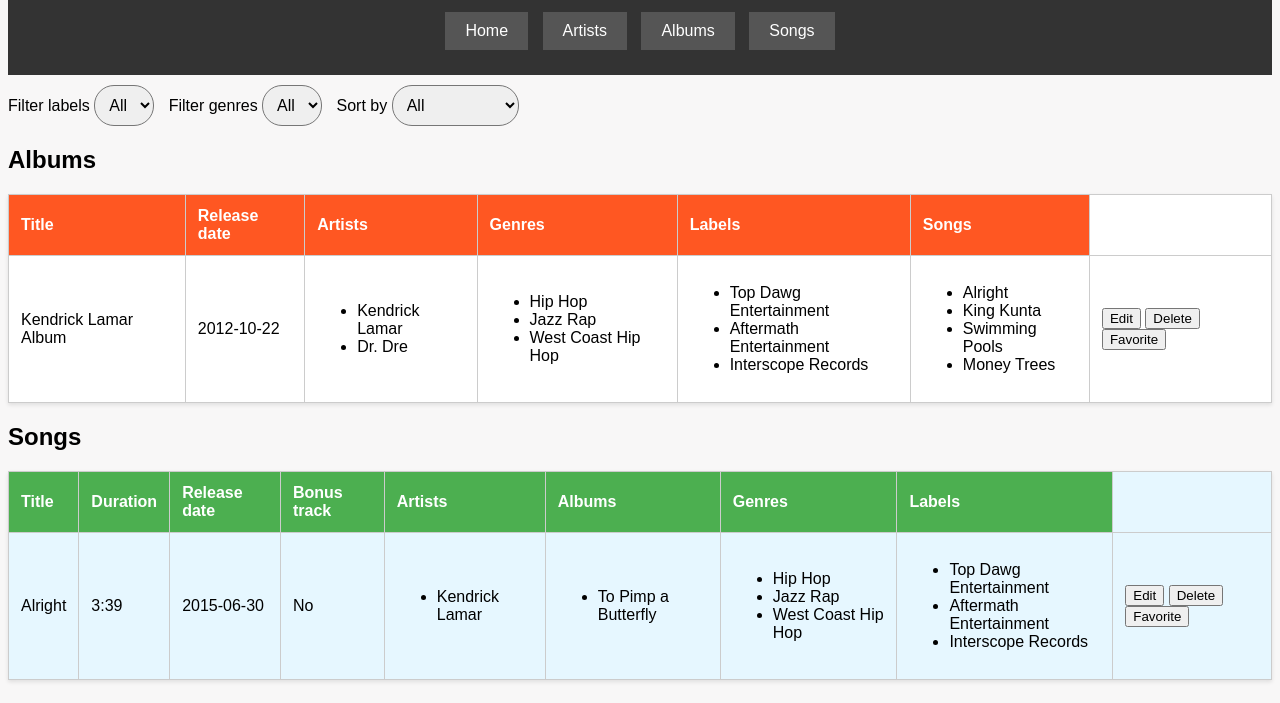
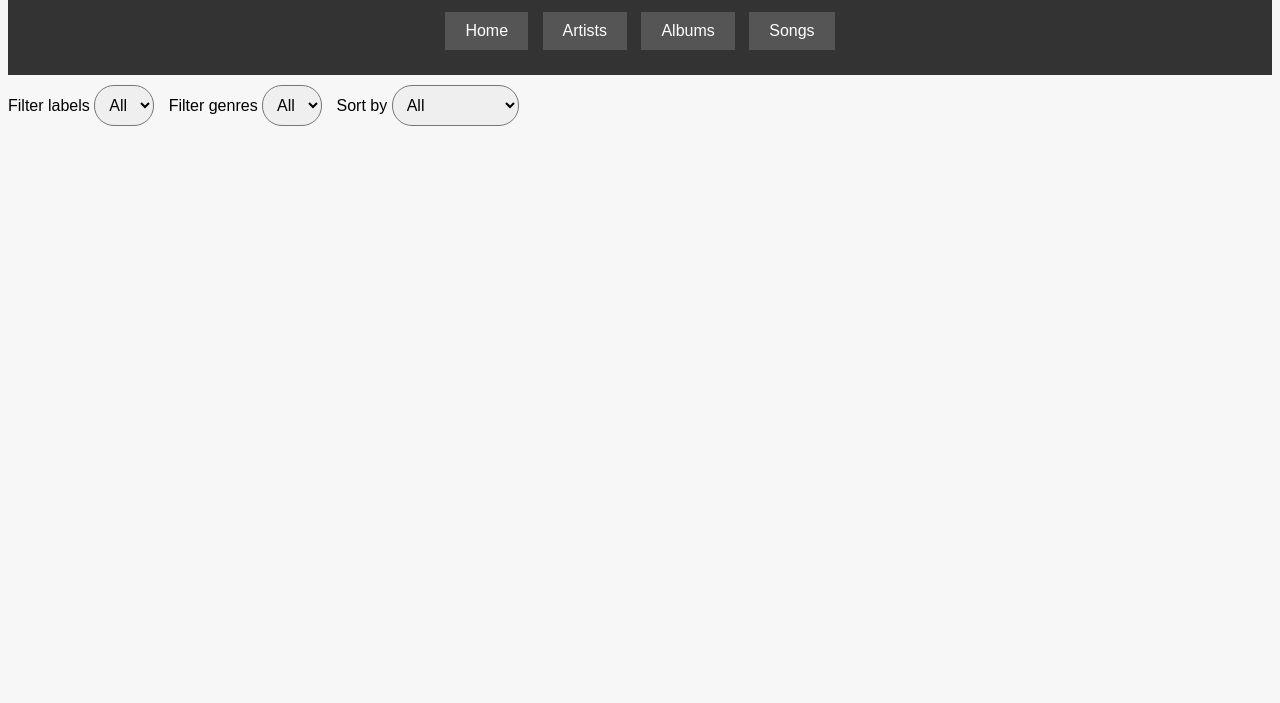
Before and after one commit to Dennis2300/music-base-frontend, a website with bundled scripts: page app/index.html in a window 1280 px wide. Shown: the part 97-800 px from the top of the page. Built offline with nearby package versions, Linux system fonts and the light colour scheme; files whose address does not match are found by name.

Commit message:
readme + clean

```diff
--- a/app/index.html
+++ b/app/index.html
@@ -40,122 +40,9 @@
         <option value="desc">Descending</option>
       </select>
 
-      <!-- Home Page -->
-
+      <!-- pages -->
       <section id="page"></section>
 
-      <!-------------- Album Table ----------->
-      <h2>Albums</h2>
-      <article>
-        <table id="albums-table">
-          <thead>
-            <tr>
-              <th>Title</th>
-              <th>Release date</th>
-              <th>Artists</th>
-              <th>Genres</th>
-              <th>Labels</th>
-              <th>Songs</th>
-            </tr>
-          </thead>
-          <tbody id="album-table-body">
-            <tr>
-              <td>Kendrick Lamar Album</td>
-              <td>2012-10-22</td>
-              <td>
-                <ul>
-                  <li>Kendrick Lamar</li>
-                  <li>Dr. Dre</li>
-                </ul>
-              </td>
-              <td>
-                <ul>
-                  <li>Hip Hop</li>
-                  <li>Jazz Rap</li>
-                  <li>West Coast Hip Hop</li>
-                </ul>
-              </td>
-              <td>
-                <ul>
-                  <li>Top Dawg Entertainment</li>
-                  <li>Aftermath Entertainment</li>
-                  <li>Interscope Records</li>
-                </ul>
-              </td>
-              <td>
-                <ul>
-                  <li>Alright</li>
-                  <li>King Kunta</li>
-                  <li>Swimming Pools</li>
-                  <li>Money Trees</li>
-                </ul>
-              </td>
-              <td>
-                <button id="edit-artist">Edit</button>
-                <button id="delete-artist">Delete</button>
-                <button id="favorite-artist">Favorite</button>
-              </td>
-            </tr>
-          </tbody>
-        </table>
-      </article>
-
-      <!-------------- Song Table ----------->
-      <h2>Songs</h2>
-      <article>
-        <table id="songs-table">
-        <thead>
-          <tr>
-            <th>Title</th>
-            <th>Duration</th>
-            <th>Release date</th>
-            <th>Bonus track</th>
-            <th>Artists</th>
-            <th>Albums</th>
-            <th>Genres</th>
-            <th>Labels</th>
-          </tr>
-        </thead>
-        <tbody id="song-table-body">
-          <tr>
-            <td>Alright</td>
-            <td>3:39</td>
-            <td>2015-06-30</td>
-            <td>No</td>
-            <td>
-              <ul>
-                <li>Kendrick Lamar</li>
-              </ul>
-            </td>
-            <td>
-              <ul>
-                <li>To Pimp a Butterfly</li>
-              </ul>
-            </td>
-            <td>
-              <ul>
-                <li>Hip Hop</li>
-                <li>Jazz Rap</li>
-                <li>West Coast Hip Hop</li>
-              </ul>
-            </td>
-            <td>
-              <ul>
-                <li>Top Dawg Entertainment</li>
-                <li>Aftermath Entertainment</li>
-                <li>Interscope Records</li>
-              </ul>
-            </td>
-            <td>
-              <button id="edit-artist">Edit</button>
-              <button id="delete-artist">Delete</button>
-              <button id="favorite-artist">Favorite</button>
-            </td>
-          </tr>
-        </tbody>
-        </table>
-      </article>
-      <dialog id="dialog-form-container" class="dialog-form-container"></dialog>
     </main>
 
     <script src="./javascript/main.js" type="module"></script>
--- a/app/javascript/components/globals/headers.js
+++ /dev/null
@@ -1,35 +0,0 @@
-export function artistsHeader() {
-  const headerArtists = /*html*/ `
-        <div class="header">
-            <h1>Artists</h1>
-            <div class="header_buttons">
-                <button class="header_button" id="create-artist-header-btn">Create Artist</button>
-            </div>
-        </div>
-    `;
-  return headerArtists;
-}
-
-export function albumsHeader() {
-  const headerAlbums = /*html*/ `
-        <div class="header">
-            <h1>Albums</h1>
-            <div class="header_buttons">
-                <button class="header_button" id="create-album-header-btn">Create Album</button>
-            </div>
-        </div>
-    `;
-  return headerAlbums;
-}
-
-export function songsHeader() {
-  const headerSongs = /*html*/ `
-        <div class="header">
-            <h1>Songs</h1>
-            <div class="header_buttons">
-                <button class="header_button" id="create-song-header-btn">Create Song</button>
-            </div>
-        </div>
-    `;
-  return headerSongs;
-}
--- a/package.json
+++ b/package.json
@@ -5,7 +5,6 @@
   "main": "index.html",
   "type": "module",
   "scripts": {
-    "start": "npx live-server",
     "dev": "npx live-server"
   },
   "author": "",
```
Also changed, not shown: app/javascript/components/tables/headers.tables.js (added, +35 -0 lines), README.md.
